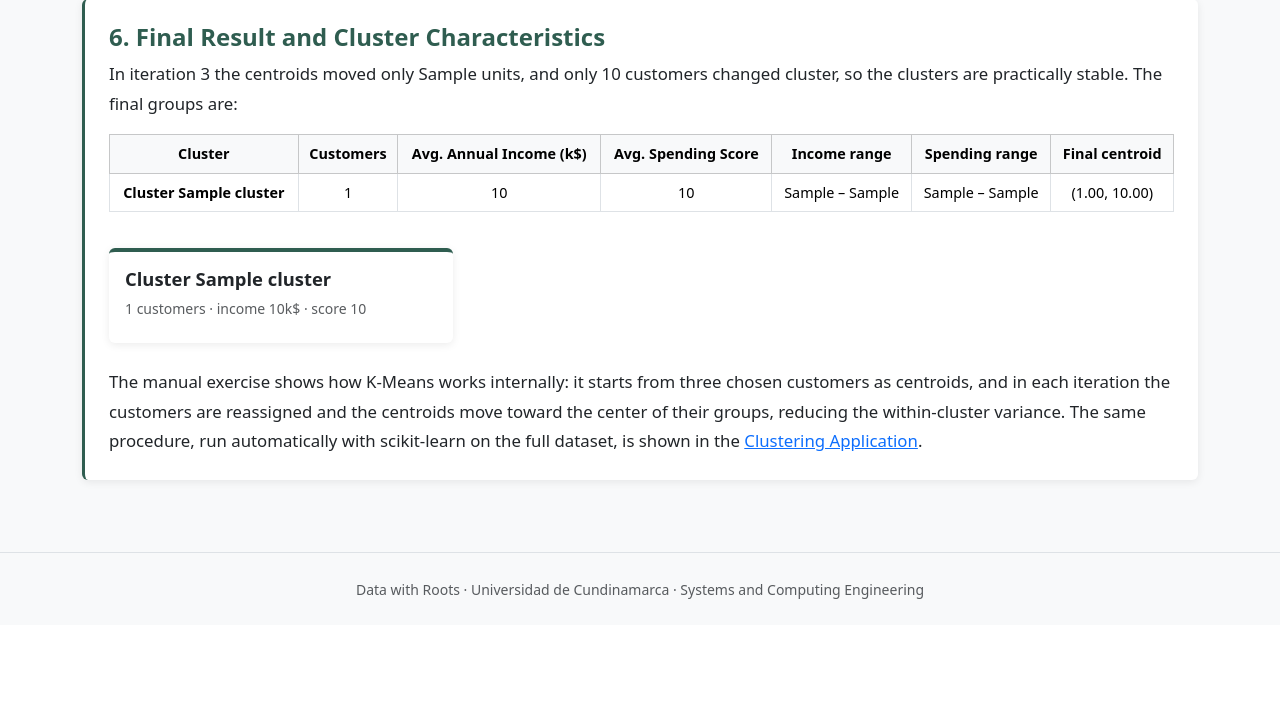
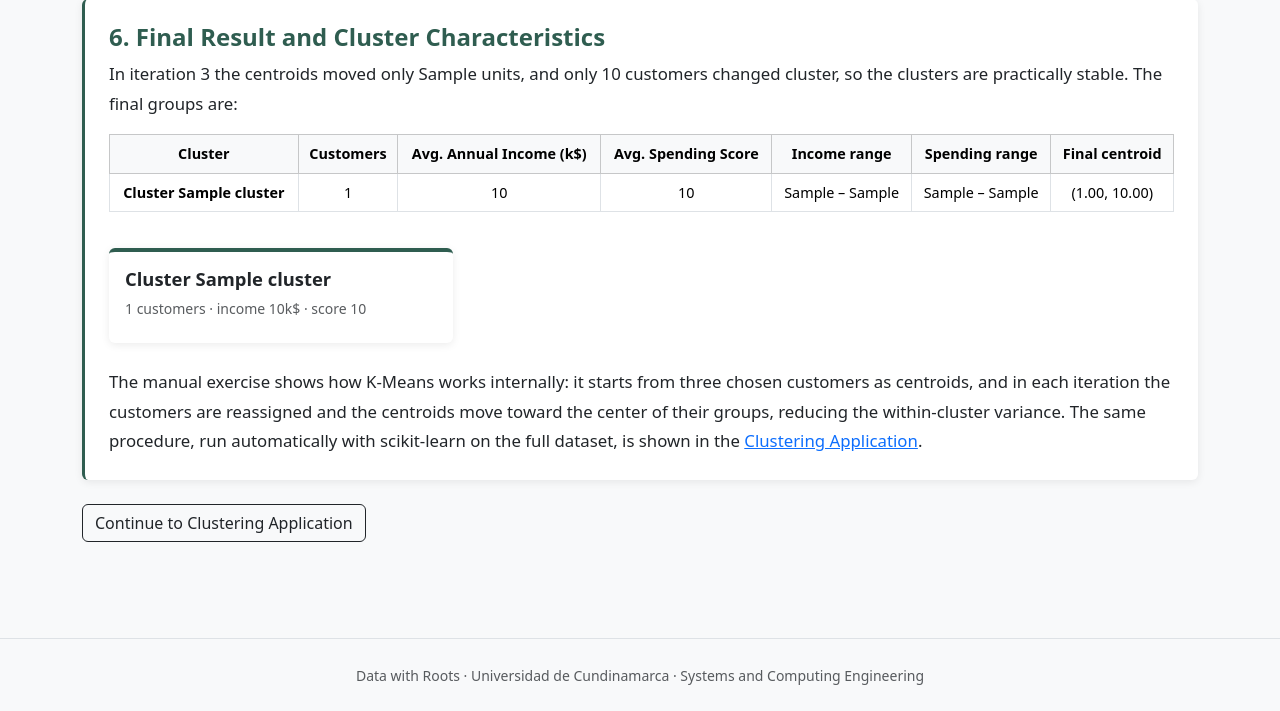
Before and after one commit to samucr27/Machine-Learning-Act1, a Flask app: template templates/unsupervised_manual_exercise.html in a window 1280 px wide. Shown: the part 2609-3320 px from the top of the page. Before the commit the page ends 3208 px from the top, so only its background shows below. Run offline with Flask 3, Linux system fonts and the light colour scheme; the template is opened without the code that fills it: most values are stand-ins (such as "Sample title", 1, 10 or a date in 2020); some libraries are stand-ins or nearby versions.

Commit message:
Add navigation buttons to manual exercise and clustering application pages

```diff
--- a/templates/unsupervised_clustering_application.html
+++ b/templates/unsupervised_clustering_application.html
@@ -226,4 +226,8 @@
         </div>
     </div>
 
+    <div class="d-flex justify-content-between align-items-center mb-5">
+        <a href="{{ url_for('home') }}" class="btn btn-outline-dark">Back to Home</a>
+    </div>
+
 {% endblock %}
--- a/templates/unsupervised_manual_exercise.html
+++ b/templates/unsupervised_manual_exercise.html
@@ -239,7 +239,7 @@
     </div>
     {% endfor %}
 
-        <!-- ===================== 5. VARIANCE COMPARISON ===================== -->
+    <!-- ===================== 5. VARIANCE COMPARISON ===================== -->
     {% set v = summary.variance_by_iteration %}
     <div class="card accent-card mb-4">
         <div class="card-body p-4">
@@ -372,5 +372,9 @@
         </div>
     </div>
 
+    <div class="d-flex justify-content-between align-items-center mb-5">
+        <a href="{{ url_for('unsupervised_clustering_application') }}" class="btn btn-outline-dark">Continue to Clustering Application</a>
+    </div>
+
 </div>
 {% endblock %}
```
